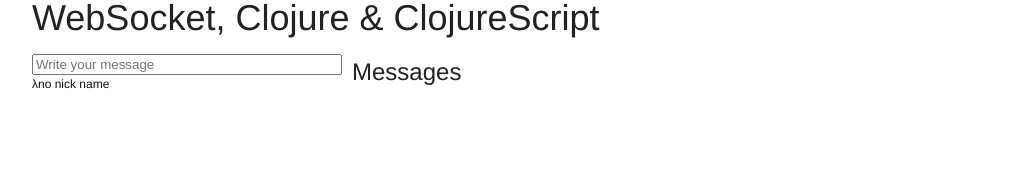
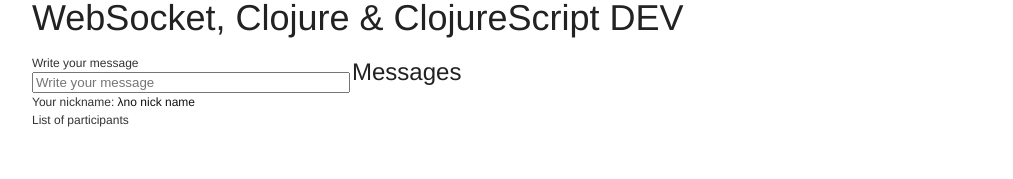
Before and after one commit to neotyk/ws-cljs, a plain HTML site: page static-resources/index-dev.html in a window 1280 px wide. Shown: the top 179 px of the page, without its empty margins (133-1146 px from the left). Drawn offline with Linux system fonts and the light colour scheme.

Commit message:
Sidebar preparation for participants list.

```diff
--- a/static-resources/index-dev.html
+++ b/static-resources/index-dev.html
@@ -1,21 +1,37 @@
-<html class="dark red">
+<!doctype html>
+<!--[if lt IE 7 ]> <html lang="en" class="no-js ie6"> <![endif]-->
+<!--[if IE 7 ]>    <html lang="en" class="no-js ie7"> <![endif]-->
+<!--[if IE 8 ]>    <html lang="en" class="no-js ie8"> <![endif]-->
+<!--[if IE 9 ]>    <html lang="en" class="no-js ie9"> <![endif]-->
+<!--[if (gt IE 9)|!(IE)]><!-->
+<html lang="en" class="no-js">
+<!--<![endif]-->
   <head>
+    <meta charset="UTF-8">
+    <meta http-equiv="X-UA-Compatible" content="IE=edge,chrome=1">
     <title>WebSocket & ClojureScript DEV</title>
+    <meta name="description" content="Sample application to
+                                      demonstrate how Clojure can talk
+                                      to ClojuerScript via WebSocket.">
+    <meta name="author" content="Hubert Iwaniuk">
     <link href="/css/screen.css" media="screen, projection" rel="stylesheet" type="text/css" />
     <link href="/css/print.css" media="print" rel="stylesheet" type="text/css" />
     <!--[if lt IE 8]>
-      <link href="/css/ie.css" media="screen, projection" rel="stylesheet" type="text/css" />
+    <link href="/css/ie.css" media="screen, projection" rel="stylesheet" type="text/css" />
     <![endif]-->
   </head>
   <body class="demo">
     <article id="container">
       <header id="header">
-        <h1>WebSocket, Clojure & ClojureScript</h1>
+        <h1>WebSocket, Clojure & ClojureScript DEV</h1>
       </header>
 
       <section id="sidebar">
+        <header><label for="msg">Write your message</label></header>
         <input id="msg" type="text" class="title" label="Write your message"/>
-        <div id="nick" class="nick me">no nick name</div>
+        <div>Your nickname: <span id="nick" class="nick me">no nick name</span></div>
+        <header>List of participants</header>
+        <ul id="participants"></ul>
       </section>
 
       <section id="content">
```
Also changed, not shown: static-resources/index.html (+20 -4 lines).
